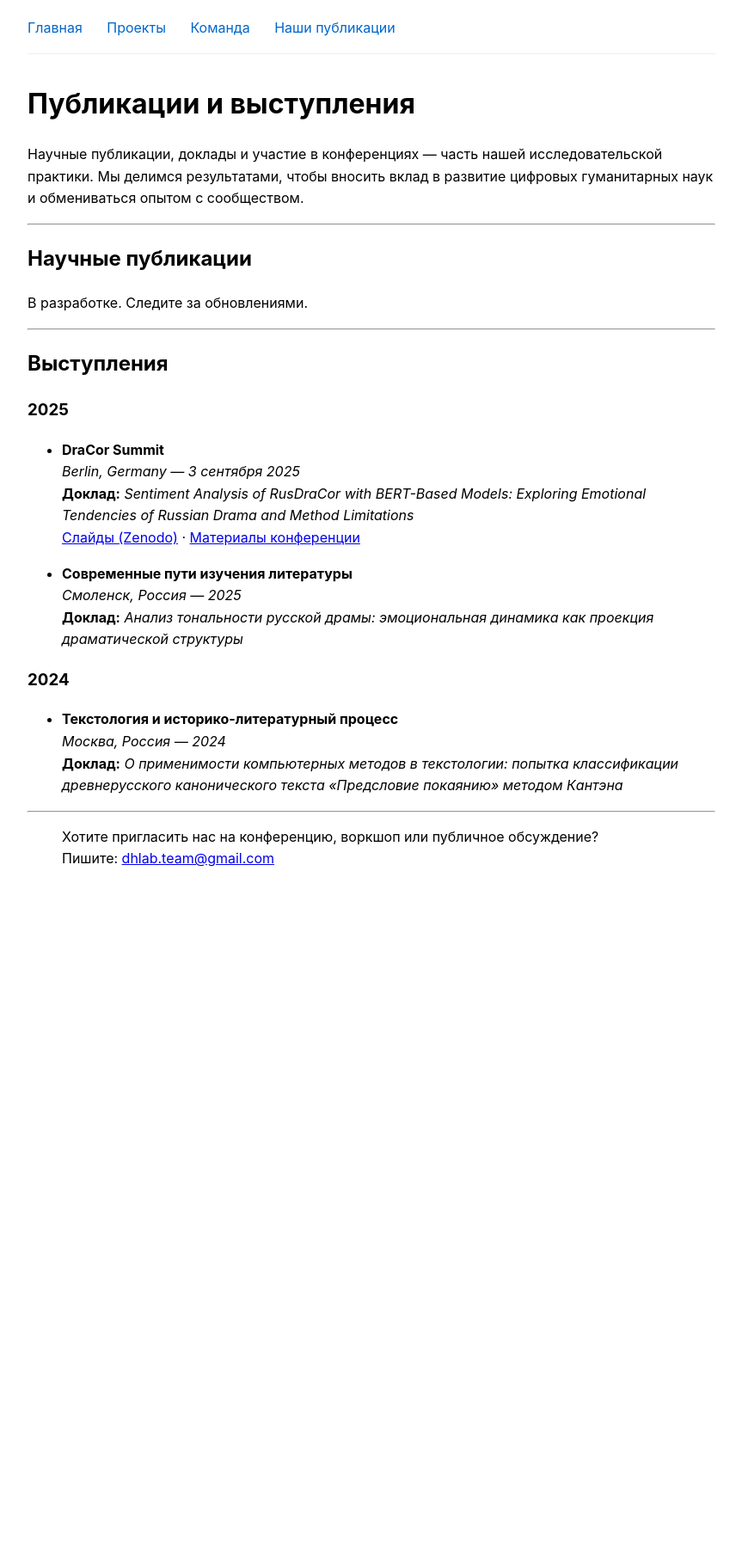
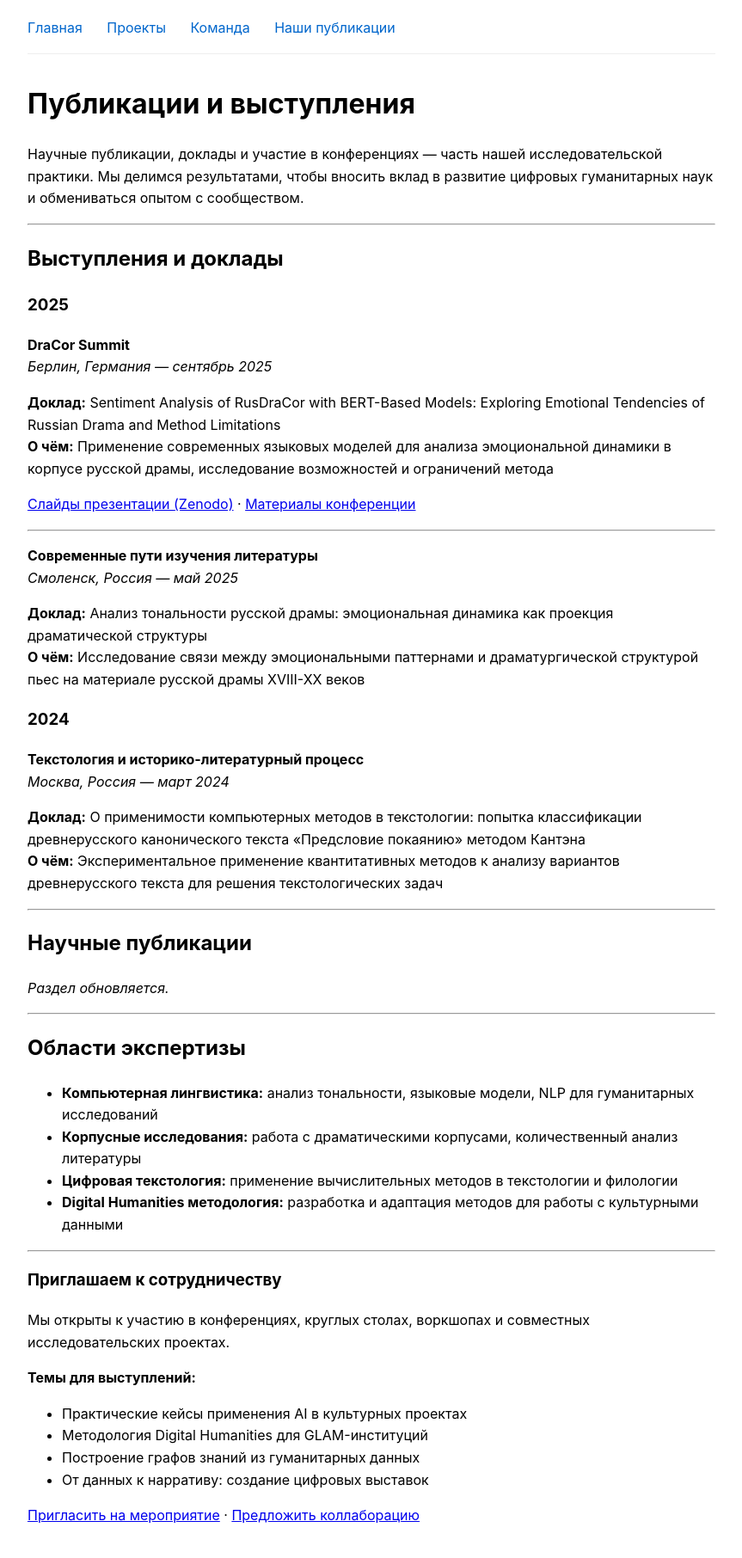
Before and after one commit to data-artel/data-artel.github.io, a Jekyll site: the page built from publications.md, in a window 1280 px wide. Shown: the whole page at 86% size, without its empty margins (208-1071 px from the left). Built offline with Jekyll 4.4.1, drawn with Linux system fonts in a browser that asks for light colours; before the commit the page ends 1048 px from its top, so only the background shows below that.

Commit message:
Update publications.md

```diff
--- a/publications.md
+++ b/publications.md
@@ -9,32 +9,60 @@ title: Публикации и выступления
 
 ---
 
-## Научные публикации
+## Выступления и доклады
 
-В разработке. Следите за обновлениями.
+### 2025
+
+**DraCor Summit**
+*Берлин, Германия — сентябрь 2025*
+
+**Доклад:** Sentiment Analysis of RusDraCor with BERT-Based Models: Exploring Emotional Tendencies of Russian Drama and Method Limitations
+**О чём:** Применение современных языковых моделей для анализа эмоциональной динамики в корпусе русской драмы, исследование возможностей и ограничений метода
+
+[Слайды презентации (Zenodo)](https://doi.org/10.5281/zenodo.17251554) · [Материалы конференции](https://doi.org/10.5281/zenodo.16814034)
 
 ---
 
-## Выступления
+**Современные пути изучения литературы**
+*Смоленск, Россия — май 2025*
 
-### 2025
-
-- **DraCor Summit**
-  *Berlin, Germany — 3 сентября 2025*
-  **Доклад:** *Sentiment Analysis of RusDraCor with BERT-Based Models: Exploring Emotional Tendencies of Russian Drama and Method Limitations*
-  [Слайды (Zenodo)](https://doi.org/10.5281/zenodo.17251554) · [Материалы конференции](https://doi.org/10.5281/zenodo.16814034)
-
-- **Современные пути изучения литературы**
-  *Смоленск, Россия — 2025*
-  **Доклад:** *Анализ тональности русской драмы: эмоциональная динамика как проекция драматической структуры*
+**Доклад:** Анализ тональности русской драмы: эмоциональная динамика как проекция драматической структуры
+**О чём:** Исследование связи между эмоциональными паттернами и драматургической структурой пьес на материале русской драмы XVIII-XX веков
 
 ### 2024
 
-- **Текстология и историко-литературный процесс**
-  *Москва, Россия — 2024*
-  **Доклад:** *О применимости компьютерных методов в текстологии: попытка классификации древнерусского канонического текста «Предсловие покаянию» методом Кантэна*
+**Текстология и историко-литературный процесс**
+*Москва, Россия — март 2024*
+
+**Доклад:** О применимости компьютерных методов в текстологии: попытка классификации древнерусского канонического текста «Предсловие покаянию» методом Кантэна
+**О чём:** Экспериментальное применение квантитативных методов к анализу вариантов древнерусского текста для решения текстологических задач
+
 
 ---
 
-> Хотите пригласить нас на конференцию, воркшоп или публичное обсуждение?
-> Пишите: [dhlab.team@gmail.com](mailto:dhlab.team@gmail.com)
+## Научные публикации
+
+*Раздел обновляется.*
+
+---
+
+## Области экспертизы
+
+- **Компьютерная лингвистика:** анализ тональности, языковые модели, NLP для гуманитарных исследований
+- **Корпусные исследования:** работа с драматическими корпусами, количественный анализ литературы
+- **Цифровая текстология:** применение вычислительных методов в текстологии и филологии
+- **Digital Humanities методология:** разработка и адаптация методов для работы с культурными данными
+
+---
+
+### Приглашаем к сотрудничеству
+
+Мы открыты к участию в конференциях, круглых столах, воркшопах и совместных исследовательских проектах.
+
+**Темы для выступлений:**
+- Практические кейсы применения AI в культурных проектах
+- Методология Digital Humanities для GLAM-институций
+- Построение графов знаний из гуманитарных данных
+- От данных к нарративу: создание цифровых выставок
+
+[Пригласить на мероприятие](mailto:dasha-matveeva@yandex.ru) · [Предложить коллаборацию](mailto:dasha-matveeva@yandex.ru)
```
